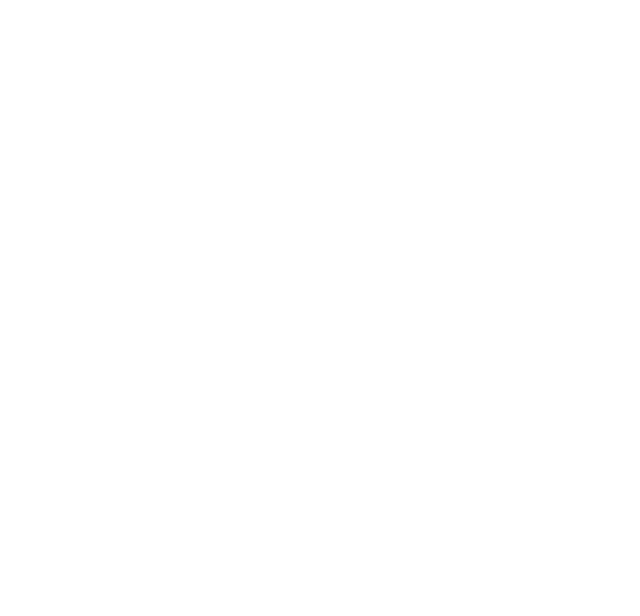
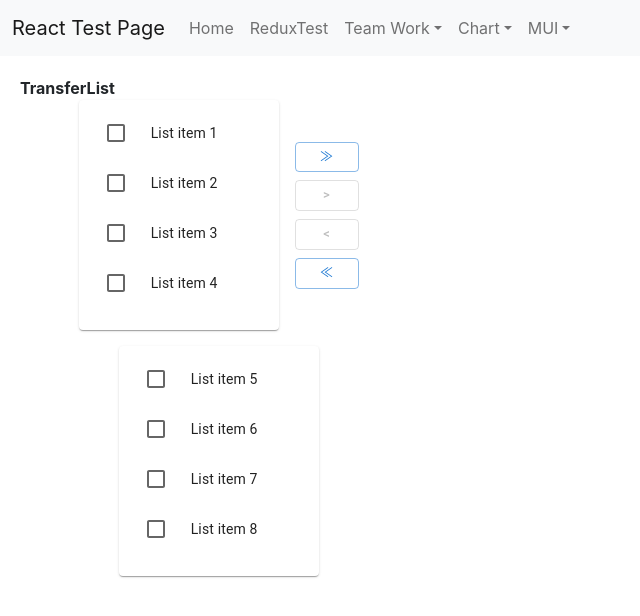
Before and after one commit to jinseok1306/React-Test, a React (Create React App) app in the folder ReactProject/client_app/: page /MUI/TransferListPage in a window 1280 px wide. Before the commit this address had no page. Shown: the top 616 px of the page, without its empty margins (0-640 px from the left). Built offline with nearby package versions, Linux system fonts and the light colour scheme.

Commit message:
MUI TransferList 테스트 완료

```diff
--- a/ReactProject/client_app/src/App.tsx
+++ b/ReactProject/client_app/src/App.tsx
@@ -31,6 +31,7 @@ function App() {
                   <Route path="/MUI/SliderPage" element={<Page.SliderPage />} />
                   <Route path="/MUI/SwitchPage" element={<Page.SwitchPage />} />
                   <Route path="/MUI/TextFieldPage" element={<Page.TextFieldPage />} />
+                  <Route path="/MUI/TransferListPage" element={<Page.TransferListPage />} />
                   </Routes>
           </Provider>
     </div>
--- a/ReactProject/client_app/src/components/Menu.tsx
+++ b/ReactProject/client_app/src/components/Menu.tsx
@@ -38,6 +38,7 @@ const Menu = () => {
                                 <NavDropdown.Item><Link to="/MUI/SliderPage" style={{ color: 'rgba(0, 0, 0, 0.55)', textDecoration: 'none' }}>SliderPage</Link></NavDropdown.Item>
                                 <NavDropdown.Item><Link to="/MUI/SwitchPage" style={{ color: 'rgba(0, 0, 0, 0.55)', textDecoration: 'none' }}>SwitchPage</Link></NavDropdown.Item>
                                 <NavDropdown.Item><Link to="/MUI/TextFieldPage" style={{ color: 'rgba(0, 0, 0, 0.55)', textDecoration: 'none' }}>TextFieldPage</Link></NavDropdown.Item>
+                                <NavDropdown.Item><Link to="/MUI/TransferListPage" style={{ color: 'rgba(0, 0, 0, 0.55)', textDecoration: 'none' }}>TransferListPage</Link></NavDropdown.Item>
                             </NavDropdown>
                         </Nav>
                     </Navbar.Collapse>
--- /dev/null
+++ b/ReactProject/client_app/src/components/TransferList/TransferList.tsx
@@ -0,0 +1,144 @@
+import * as React from 'react';
+import Grid from '@mui/material/Grid';
+import List from '@mui/material/List';
+import ListItem from '@mui/material/ListItem';
+import ListItemIcon from '@mui/material/ListItemIcon';
+import ListItemText from '@mui/material/ListItemText';
+import Checkbox from '@mui/material/Checkbox';
+import Button from '@mui/material/Button';
+import Paper from '@mui/material/Paper';
+
+function not(a: readonly number[], b: readonly number[]) {
+    return a.filter((value) => b.indexOf(value) === -1);
+}
+
+function intersection(a: readonly number[], b: readonly number[]) {
+    return a.filter((value) => b.indexOf(value) !== -1);
+}
+
+export default function TransferList() {
+    const [checked, setChecked] = React.useState<readonly number[]>([]);
+    const [left, setLeft] = React.useState<readonly number[]>([0, 1, 2, 3]);
+    const [right, setRight] = React.useState<readonly number[]>([4, 5, 6, 7]);
+
+    const leftChecked = intersection(checked, left);
+    const rightChecked = intersection(checked, right);
+
+    const handleToggle = (value: number) => () => {
+        const currentIndex = checked.indexOf(value);
+        const newChecked = [...checked];
+
+        if (currentIndex === -1) {
+            newChecked.push(value);
+        } else {
+            newChecked.splice(currentIndex, 1);
+        }
+
+        setChecked(newChecked);
+    };
+
+    const handleAllRight = () => {
+        setRight(right.concat(left));
+        setLeft([]);
+    };
+
+    const handleCheckedRight = () => {
+        setRight(right.concat(leftChecked));
+        setLeft(not(left, leftChecked));
+        setChecked(not(checked, leftChecked));
+    };
+
+    const handleCheckedLeft = () => {
+        setLeft(left.concat(rightChecked));
+        setRight(not(right, rightChecked));
+        setChecked(not(checked, rightChecked));
+    };
+
+    const handleAllLeft = () => {
+        setLeft(left.concat(right));
+        setRight([]);
+    };
+
+    const customList = (items: readonly number[]) => (
+        <Paper sx={{ width: 200, height: 230, overflow: 'auto' }}>
+            <List dense component="div" role="list">
+                {items.map((value: number) => {
+                    const labelId = `transfer-list-item-${value}-label`;
+
+                    return (
+                        <ListItem
+                            key={value}
+                            role="listitem"
+                            button
+                            onClick={handleToggle(value)}
+                        >
+                            <ListItemIcon>
+                                <Checkbox
+                                    checked={checked.indexOf(value) !== -1}
+                                    tabIndex={-1}
+                                    disableRipple
+                                    inputProps={{
+                                        'aria-labelledby': labelId,
+                                    }}
+                                />
+                            </ListItemIcon>
+                            <ListItemText id={labelId} primary={`List item ${value + 1}`} />
+                        </ListItem>
+                    );
+                })}
+                <ListItem />
+            </List>
+        </Paper>
+    );
+
+    return (
+        <Grid container spacing={2} justifyContent="center" alignItems="center">
+            <Grid item>{customList(left)}</Grid>
+            <Grid item>
+                <Grid container direction="column" alignItems="center">
+                    <Button
+                        sx={{ my: 0.5 }}
+                        variant="outlined"
+                        size="small"
+                        onClick={handleAllRight}
+                        disabled={left.length === 0}
+                        aria-label="move all right"
+                    >
+                        ≫
+                    </Button>
+                    <Button
+                        sx={{ my: 0.5 }}
+                        variant="outlined"
+                        size="small"
+                        onClick={handleCheckedRight}
+                        disabled={leftChecked.length === 0}
+                        aria-label="move selected right"
+                    >
+                        &gt;
+                    </Button>
+                    <Button
+                        sx={{ my: 0.5 }}
+                        variant="outlined"
+                        size="small"
+                        onClick={handleCheckedLeft}
+                        disabled={rightChecked.length === 0}
+                        aria-label="move selected left"
+                    >
+                        &lt;
+                    </Button>
+                    <Button
+                        sx={{ my: 0.5 }}
+                        variant="outlined"
+                        size="small"
+                        onClick={handleAllLeft}
+                        disabled={right.length === 0}
+                        aria-label="move all left"
+                    >
+                        ≪
+                    </Button>
+                </Grid>
+            </Grid>
+            <Grid item>{customList(right)}</Grid>
+        </Grid>
+    );
+}
--- /dev/null
+++ b/ReactProject/client_app/src/pages/MUI/TransferListPage.tsx
@@ -0,0 +1,22 @@
+import React, { useCallback, useState } from "react";
+import Menu from '../../components/Menu';
+import Grid from '@mui/material/Grid';
+import TransferList from '../../components/TransferList/TransferList';
+
+const TransferListPage = () => {
+    return (
+        <div>
+            <Menu />
+            <div style={{ margin: 20 }}>
+                <Grid container rowSpacing={1} columnSpacing={{ xs: 1, sm: 2, md: 3 }}>
+                    <Grid item xs={4}>
+                        <b>TransferList</b>
+                        <TransferList />
+                    </Grid>
+                </Grid>
+            </div>
+        </div>
+    );
+};
+
+export default TransferListPage;
--- a/ReactProject/client_app/src/pages/index.tsx
+++ b/ReactProject/client_app/src/pages/index.tsx
@@ -19,3 +19,4 @@ export { default as SelectPage } from './MUI/SelectPage';
 export { default as SliderPage } from './MUI/SliderPage';
 export { default as SwitchPage } from './MUI/SwitchPage';
 export { default as TextFieldPage } from './MUI/TextFieldPage';
+export { default as TransferListPage } from './MUI/TransferListPage';
```
Also changed, not shown: 1 other file (tests, documents, lock files or other folders).
